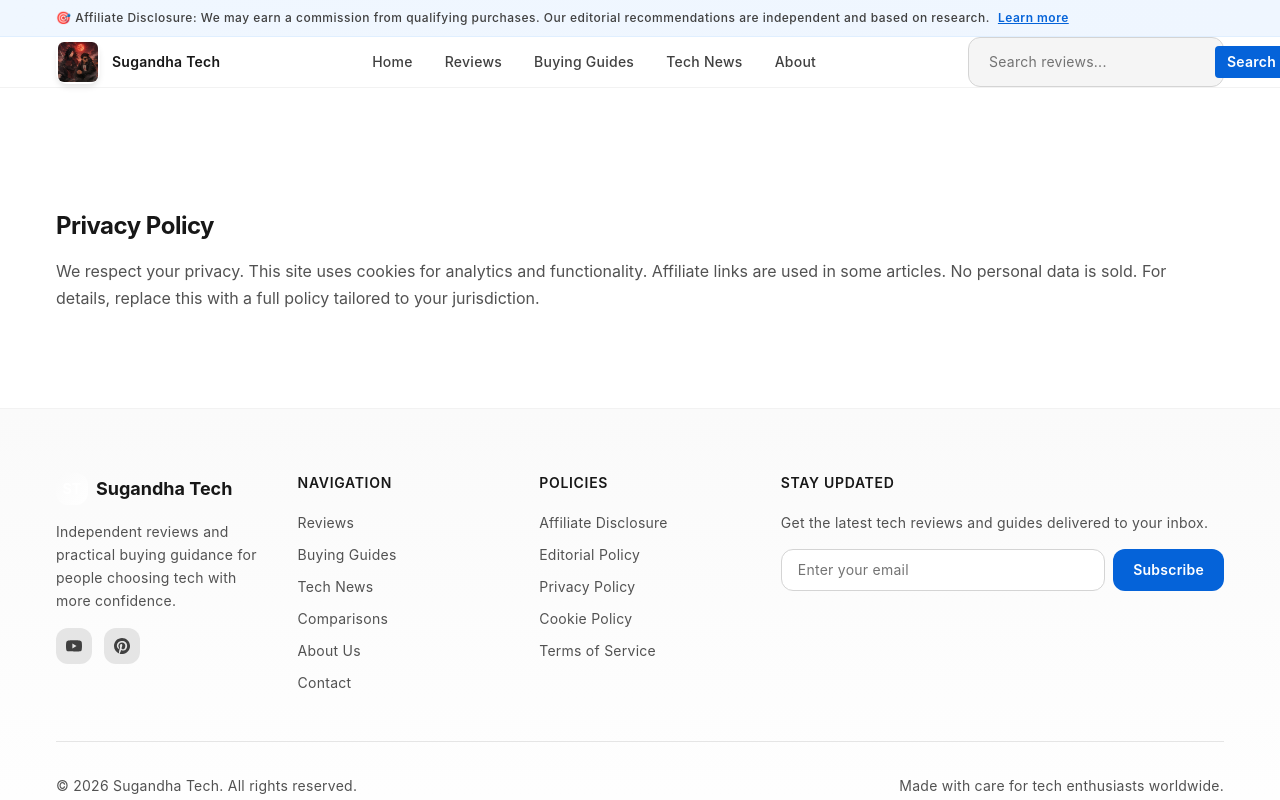
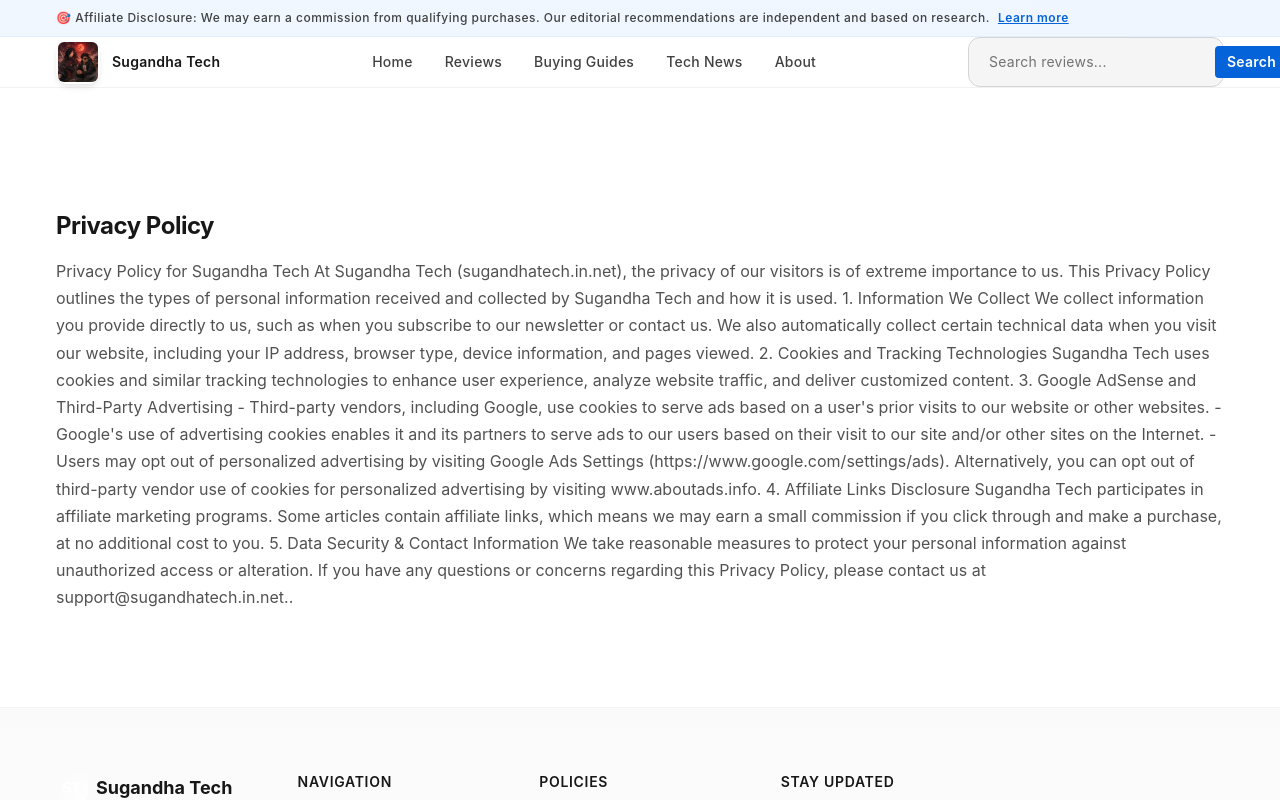
Before and after one commit to sugandhakc30-cmyk/suku, a Next.js app: page /privacy-policy in a window 1280 px wide. Shown: the top 800 px of the page. Built offline with nearby package versions, Linux system fonts and the light colour scheme; no server answers.

Commit message:
Update page.tsx

```diff
--- a/app/privacy-policy/page.tsx
+++ b/app/privacy-policy/page.tsx
@@ -11,7 +11,26 @@ export default function PrivacyPolicy() {
   return (
     <div>
       <h1 className="text-2xl font-bold">Privacy Policy</h1>
-      <p className="mt-4">We respect your privacy. This site uses cookies for analytics and functionality. Affiliate links are used in some articles. No personal data is sold. For details, replace this with a full policy tailored to your jurisdiction.</p>
+      <p className="mt-4">Privacy Policy for Sugandha Tech
+
+At Sugandha Tech (sugandhatech.in.net), the privacy of our visitors is of extreme importance to us. This Privacy Policy outlines the types of personal information received and collected by Sugandha Tech and how it is used.
+
+1. Information We Collect
+We collect information you provide directly to us, such as when you subscribe to our newsletter or contact us. We also automatically collect certain technical data when you visit our website, including your IP address, browser type, device information, and pages viewed.
+
+2. Cookies and Tracking Technologies
+Sugandha Tech uses cookies and similar tracking technologies to enhance user experience, analyze website traffic, and deliver customized content.
+
+3. Google AdSense and Third-Party Advertising
+- Third-party vendors, including Google, use cookies to serve ads based on a user's prior visits to our website or other websites.
+- Google's use of advertising cookies enables it and its partners to serve ads to our users based on their visit to our site and/or other sites on the Internet.
+- Users may opt out of personalized advertising by visiting Google Ads Settings (https://www.google.com/settings/ads). Alternatively, you can opt out of third-party vendor use of cookies for personalized advertising by visiting www.aboutads.info.
+
+4. Affiliate Links Disclosure
+Sugandha Tech participates in affiliate marketing programs. Some articles contain affiliate links, which means we may earn a small commission if you click through and make a purchase, at no additional cost to you.
+
+5. Data Security & Contact Information
+We take reasonable measures to protect your personal information against unauthorized access or alteration. If you have any questions or concerns regarding this Privacy Policy, please contact us at support@sugandhatech.in.net..</p>
     </div>
   )
 }
```
